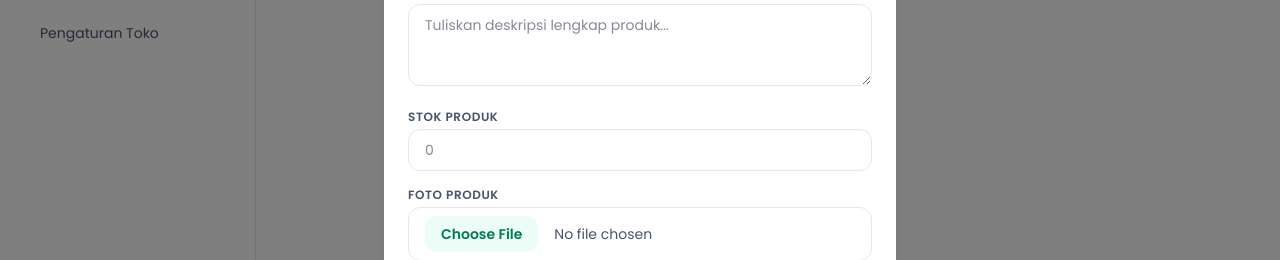
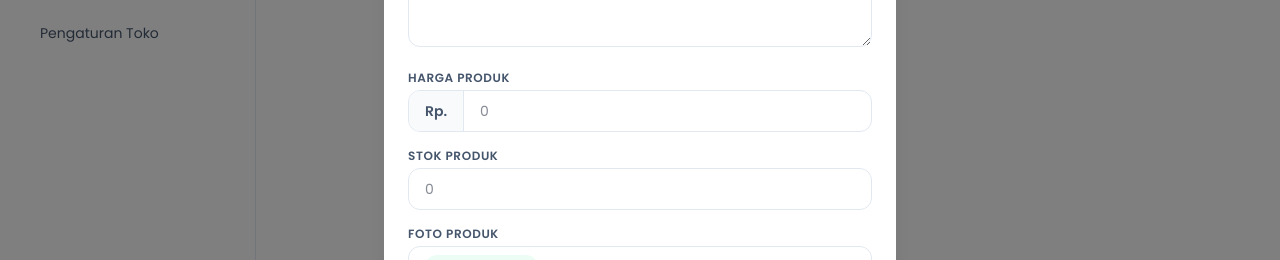
Before and after one commit to NarayanaMahendraAbimanyu/FLEXA-Marketplace, a Next.js app: page /seller/product in a window 1280 px wide. Both pictures are taken after a click on the button "Tambah Produk". Shown: the part 343-603 px from the top of the page. Built offline with nearby package versions, Linux system fonts and the light colour scheme; no server answers; the database is empty.

Commit message:
Memperbarui sistem Tambah Produk dan Edit Produk di Katalog Produk

```diff
--- a/app/seller/product/page.tsx
+++ b/app/seller/product/page.tsx
@@ -18,7 +18,7 @@ export default function SellerProductPage() {
   const [category, setCategory] = useState('Elektronik');
   const [description, setDescription] = useState('');
   const [stock, setStock] = useState('');
-  const [price, setPrice] = useState('Rp. 150.000');
+  const [price, setPrice] = useState('');
   const [imageFile, setImageFile] = useState<File | null>(null);
   const [editImageFile, setEditImageFile] = useState<File | null>(null);
 
@@ -51,8 +51,24 @@ export default function SellerProductPage() {
     }
   };
 
-  const isFormValid = name.trim() !== '' && category !== '' && description.trim() !== '' && stock !== '';
-  const isEditFormValid = selectedProduct && selectedProduct.name?.trim() !== '' && selectedProduct.category !== '' && selectedProduct.description?.trim() !== '' && selectedProduct.stock !== '' && selectedProduct.stock !== undefined;
+  const formatNumberWithDots = (value: string) => {
+    const numbers = value.replace(/\D/g, '');
+    if (!numbers) return '';
+    return Number(numbers).toLocaleString('id-ID');
+  };
+
+  const handlePriceChange = (e: React.ChangeEvent<HTMLInputElement>, isEdit: boolean = false) => {
+    const rawValue = e.target.value;
+    const formatted = formatNumberWithDots(rawValue);
+    if (isEdit) {
+      setSelectedProduct({ ...selectedProduct, price: formatted });
+    } else {
+      setPrice(formatted);
+    }
+  };
+
+  const isFormValid = name.trim() !== '' && category !== '' && description.trim() !== '' && stock !== '' && price !== '';
+  const isEditFormValid = selectedProduct && selectedProduct.name?.trim() !== '' && selectedProduct.category !== '' && selectedProduct.description?.trim() !== '' && selectedProduct.stock !== '' && selectedProduct.stock !== undefined && selectedProduct.price !== '';
 
   const handleCreateProduct = async (e: React.FormEvent) => {
     e.preventDefault();
@@ -80,10 +96,12 @@ export default function SellerProductPage() {
       }
     }
 
+    const formattedPrice = `Rp. ${price}`;
+
     const newProductData = {
       name: name,
       category: category,
-      price: price,
+      price: formattedPrice,
       stock: Number(stock),
       description: description,
       image: imageUrl
@@ -95,6 +113,7 @@ export default function SellerProductPage() {
       setName('');
       setDescription('');
       setStock('');
+      setPrice('');
       setImageFile(null);
       setIsModalOpen(false);
       triggerNotification('Produk baru berhasil ditambahkan!', 'success');
@@ -104,7 +123,9 @@ export default function SellerProductPage() {
   };
 
   const handleOpenEditModal = (product: any) => {
-    setSelectedProduct({ ...product });
+    const rawPriceNumber = product.price ? product.price.replace(/[^0-9]/g, '') : '';
+    const formattedExistingPrice = rawPriceNumber ? Number(rawPriceNumber).toLocaleString('id-ID') : '';
+    setSelectedProduct({ ...product, price: formattedExistingPrice });
     setEditImageFile(null);
     setIsEditModalOpen(true);
   };
@@ -135,12 +156,14 @@ export default function SellerProductPage() {
       }
     }
 
+    const formattedPrice = `Rp. ${selectedProduct.price}`;
+
     const updatedData = {
       name: selectedProduct.name,
       category: selectedProduct.category,
       description: selectedProduct.description,
       stock: Number(selectedProduct.stock),
-      price: selectedProduct.price,
+      price: formattedPrice,
       image: imageUrl
     };
 
@@ -290,6 +313,21 @@ export default function SellerProductPage() {
               </div>
 
               <div>
+                <label className="block text-xs font-semibold uppercase tracking-wider text-slate-600 mb-1">Harga Produk</label>
+                <div className="flex items-center w-full border border-slate-200 rounded-xl overflow-hidden focus-within:ring-2 focus-within:ring-emerald-500 bg-white">
+                  <span className="px-4 py-2.5 bg-slate-50 text-slate-600 text-sm font-semibold border-r border-slate-200">Rp.</span>
+                  <input
+                    type="text"
+                    value={price}
+                    onChange={(e) => handlePriceChange(e, false)}
+                    placeholder="0"
+                    className="w-full px-4 py-2.5 text-sm focus:outline-none text-slate-900 bg-transparent"
+                    required
+                  />
+                </div>
+              </div>
+
+              <div>
                 <label className="block text-xs font-semibold uppercase tracking-wider text-slate-600 mb-1">Stok Produk</label>
                 <input
                   type="number"
@@ -382,6 +420,21 @@ export default function SellerProductPage() {
               </div>
 
               <div>
+                <label className="block text-xs font-semibold uppercase tracking-wider text-slate-600 mb-1">Harga Produk</label>
+                <div className="flex items-center w-full border border-slate-200 rounded-xl overflow-hidden focus-within:ring-2 focus-within:ring-emerald-500 bg-white">
+                  <span className="px-4 py-2.5 bg-slate-50 text-slate-600 text-sm font-semibold border-r border-slate-200">Rp.</span>
+                  <input
+                    type="text"
+                    value={selectedProduct.price}
+                    onChange={(e) => handlePriceChange(e, true)}
+                    placeholder="0"
+                    className="w-full px-4 py-2.5 text-sm focus:outline-none text-slate-900 bg-transparent"
+                    required
+                  />
+                </div>
+              </div>
+
+              <div>
                 <label className="block text-xs font-semibold uppercase tracking-wider text-slate-600 mb-1">Stok Produk</label>
                 <input
                   type="number"
```
